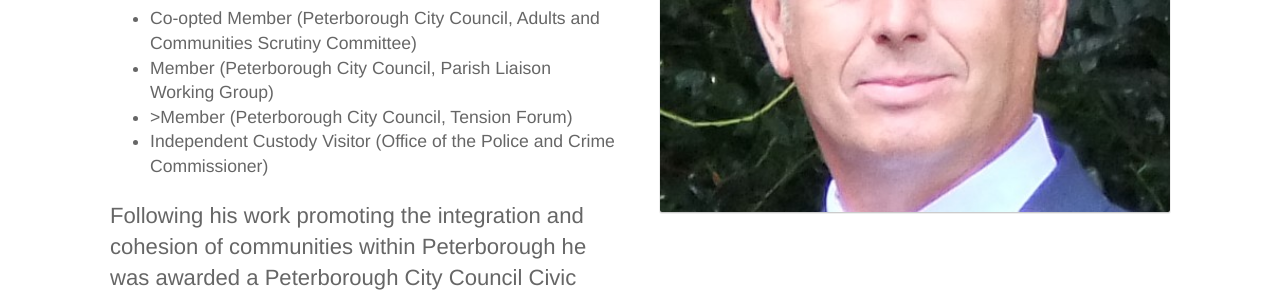
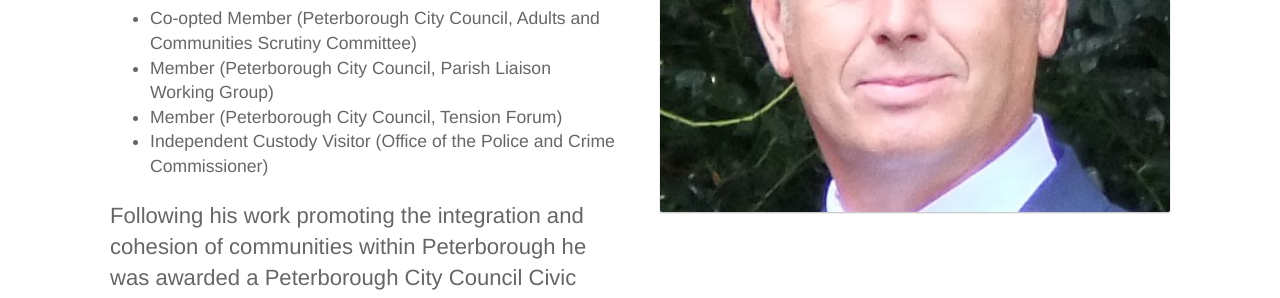
Before and after one commit to chriswilde1946/goodneighboursrp.org.uk, a Jekyll site: the page built from trustees.html, in a window 1280 px wide and 900 px high, scrolled down 1360 px. Shown: the part 153-451 px from the top of the window. Built offline with Jekyll 4.4.1, drawn with Linux system fonts in a browser that asks for light colours.

```diff
--- a/trustees.html
+++ b/trustees.html
@@ -29,7 +29,7 @@ managed by its board of trustees, whose profiles are listed below. If you are it
 		<div class="container flex">
 			<div class="text editable">
 				<h2><strong>Neil Boyce</strong></h2>
-				<p>Neil trained as an electrical engineer at the Norfolk Collage of Arts and Technology (Kings Lynn) and is now the managing Director of an Oundle-based electrical engineering company. Neil also spent six years in the Territorial Army (Royal Electrical and Mechanical Engineers) achieving the rank of corporal. He moved to Castor in 2002 and after leaving the Territorial Army joined Castor Parish Council, subsequently becoming Chairman - a position which he still holds. Neil has also been elected to the following positions: <ul><li>Co-opted Member (Peterborough City Council, Adults and Communities Scrutiny Committee)<li>Member (Peterborough City Council, Parish Liaison Working Group)    <li>>Member (Peterborough City Council, Tension Forum)<li>Independent Custody Visitor (Office of the Police and Crime Commissioner)</li></ul></li></p>
+				<p>Neil trained as an electrical engineer at the Norfolk Collage of Arts and Technology (Kings Lynn) and is now the managing Director of an Oundle-based electrical engineering company. Neil also spent six years in the Territorial Army (Royal Electrical and Mechanical Engineers) achieving the rank of corporal. He moved to Castor in 2002 and after leaving the Territorial Army joined Castor Parish Council, subsequently becoming Chairman - a position which he still holds. Neil has also been elected to the following positions: <ul><li>Co-opted Member (Peterborough City Council, Adults and Communities Scrutiny Committee)<li>Member (Peterborough City Council, Parish Liaison Working Group)    <li>Member (Peterborough City Council, Tension Forum)<li>Independent Custody Visitor (Office of the Police and Crime Commissioner)</li></ul></li></p>
 				<p>Following his work promoting the integration and cohesion of communities within Peterborough he was awarded a Peterborough City Council Civic Award for Community Involvement in 2020
 </p>
 			</div>
```
